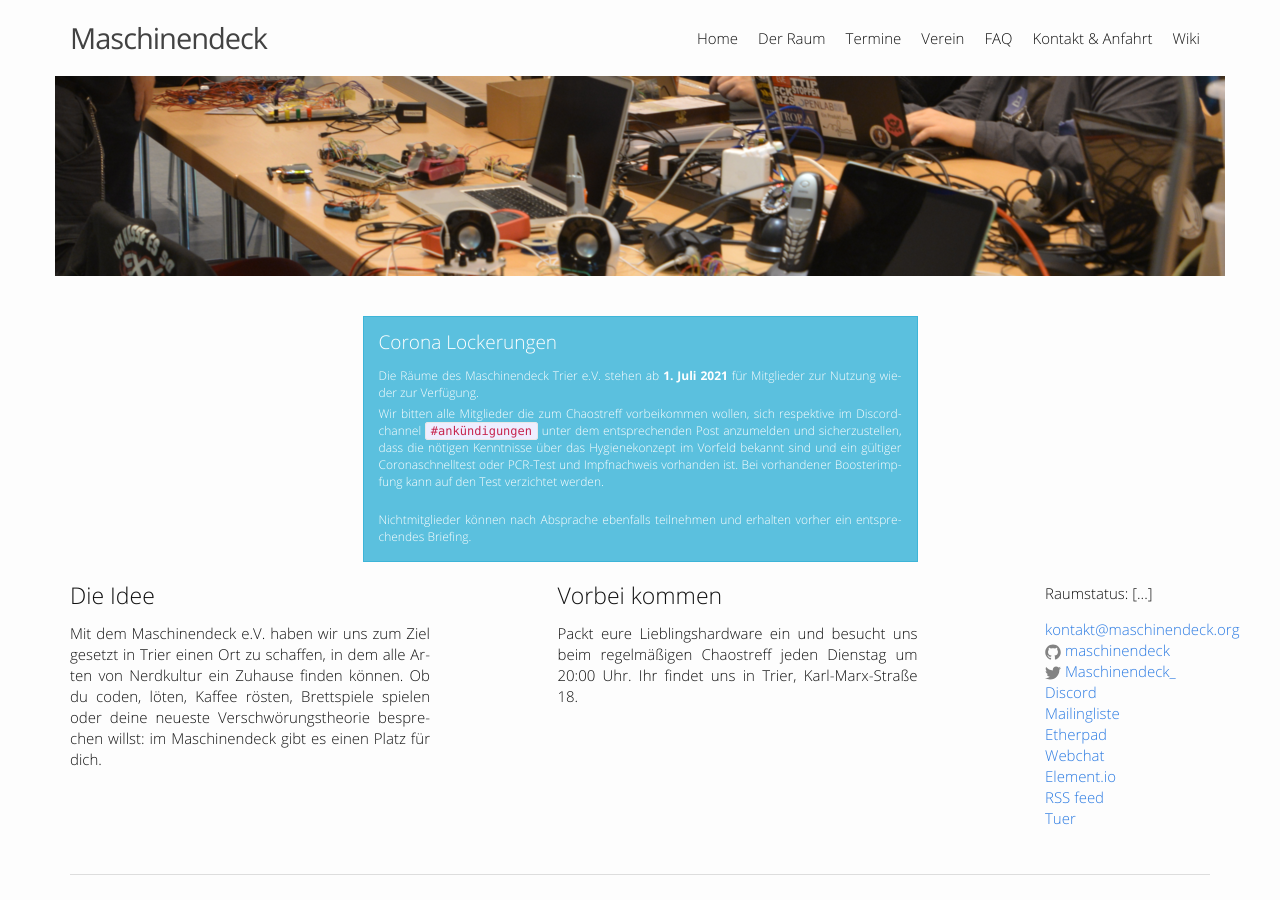
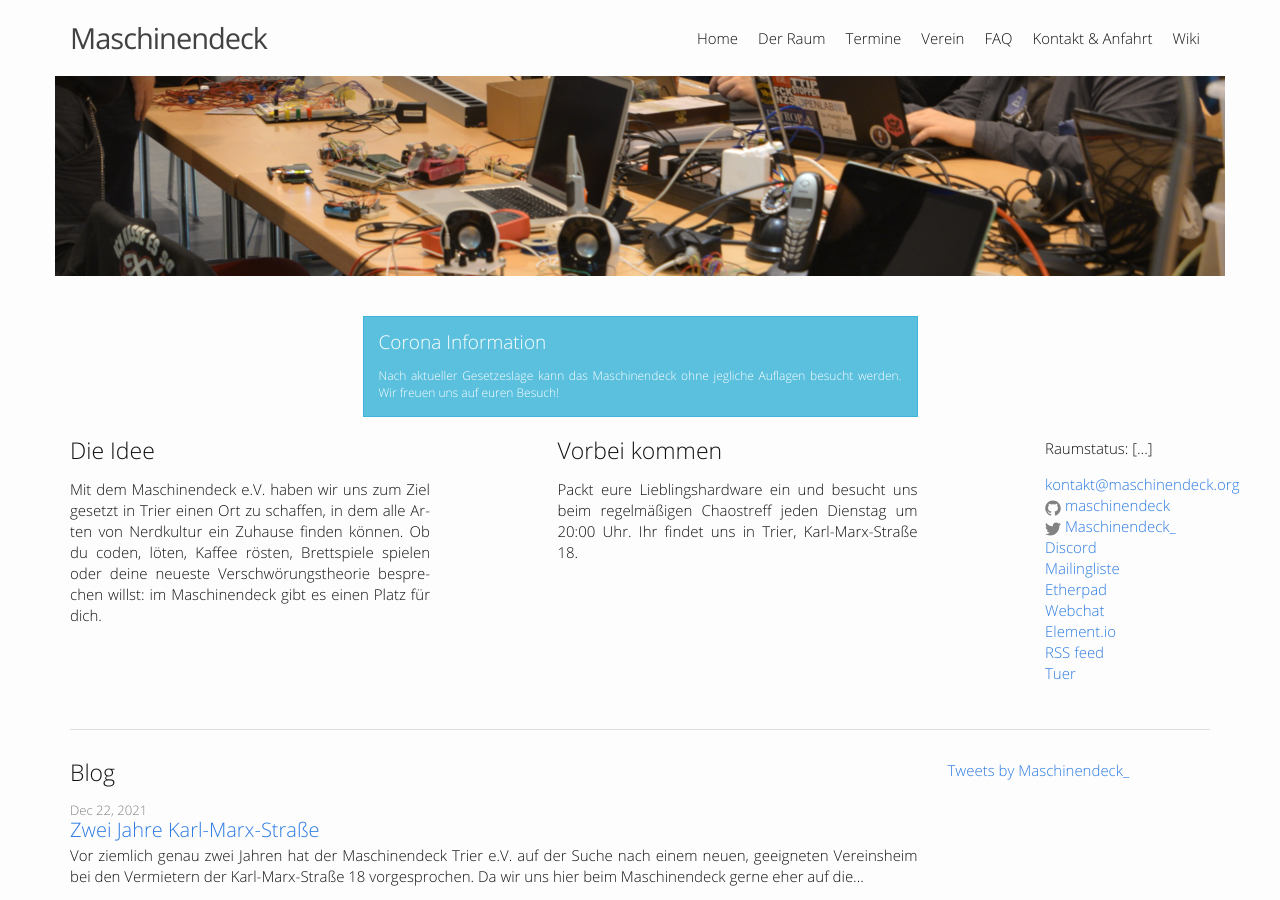
Before and after one commit to maschinendeck/maschinendeck.github.io, a Jekyll site: the page built from index.html, in a window 1280 px wide and 900 px high. Built offline with Jekyll 4.4.1, drawn with Linux system fonts in a browser that asks for light colours; comment, search, counter and statistics services are not loaded.

Commit message:
removed corona notice

```diff
--- a/index.html
+++ b/index.html
@@ -12,21 +12,10 @@
   <div class="row">
       <div class="col-md-6 col-md-offset-3">
         <article class="alert alert-info">
-          <h4>Corona Lockerungen</h4>
+          <h4>Corona Information</h4>
 	        <p>
-              Die Räume des Maschinendeck Trier e.V. stehen ab <b>1. Juli 2021</b> für Mitglieder zur Nutzung wieder
-              zur Verfügung.
-            </p>
-            <p>
-              Wir bitten alle Mitglieder die zum Chaostreff vorbeikommen wollen, sich respektive im Discordchannel
-              <code style="font-size: 1em;">#ankündigungen</code> unter dem entsprechenden Post anzumelden und sicherzustellen,
-              dass die nötigen Kenntnisse über das Hygienekonzept im Vorfeld bekannt sind und ein gültiger
-              Coronaschnelltest oder PCR-Test und Impfnachweis vorhanden ist. Bei vorhandener Boosterimpfung kann auf den Test
-			  verzichtet werden.<br><br>
-            </p>
-            <p>
-              Nichtmitglieder können nach Absprache ebenfalls teilnehmen und erhalten vorher ein entsprechendes
-              Briefing.
+				Nach aktueller Gesetzeslage kann das Maschinendeck ohne jegliche Auflagen besucht werden. Wir freuen uns
+				auf euren Besuch!
             </p>
         </article>
       </div>
```
